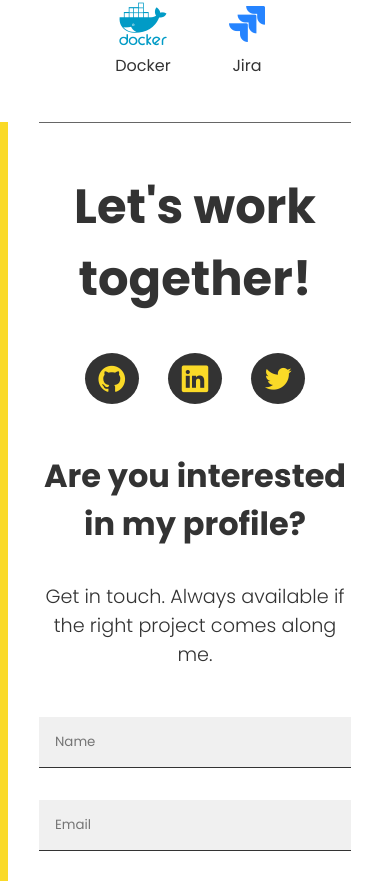
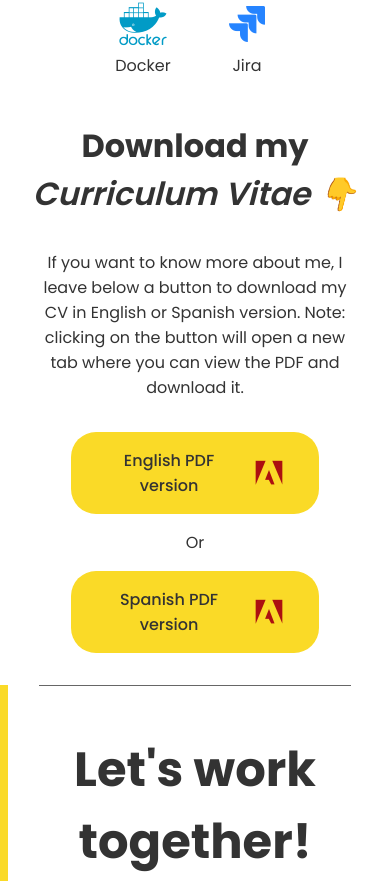
Before and after one commit to andyorozco96/My-Portfolio-APP, a React (Create React App) app: page / in a window 390 px wide. Shown: the part 6019-6900 px from the top of the page. Built offline with nearby package versions, Linux system fonts and the light colour scheme.

Commit message:
(feature) New download section finished and responsive.

```diff
--- a/src/App.jsx
+++ b/src/App.jsx
@@ -1,6 +1,7 @@
 import React, { useContext } from "react";
 import About from "./components/About";
 import Contact from "./components/Contact";
+import Download from "./components/Download";
 import Introduction from "./components/Introduction";
 import ProductList from "./components/ProductList";
 import Skills from "./components/Skills";
@@ -21,6 +22,7 @@ const App = () => {
       <About />
       <ProductList />
       <Skills />
+      <Download />
       <Contact />
     </div>
   );
--- /dev/null
+++ b/src/components/Download.jsx
@@ -0,0 +1,43 @@
+import React, { useContext } from "react";
+import { ThemeContext } from "../context";
+import CVEnglish from "../downloads/CV_OROZCO-ANDRES_ENGLISH.pdf";
+import CVEspañol from "../downloads/CV_OROZCO-ANDRES_ESPAÑOL.pdf";
+
+import style from "../sass/components/_download.module.scss";
+function Download() {
+  const theme = useContext(ThemeContext);
+
+  const { state } = theme;
+  return (
+    <div className={style.d}>
+      <div className={style.dTexts}>
+        <h1 className={style.dTitle}>
+          Download my <span>Curriculum Vitae 👇</span>
+        </h1>
+        <p className={style.dDesc} style={{ color: state.darkMode && "white" }}>
+          If you want to know more about me, I leave below a button to download
+          my CV in English or Spanish version. Note: clicking on the button will
+          open a new tab where you can view the PDF and download it.
+        </p>
+      </div>
+
+      <div className={style.dContainer}>
+        <div className={style.dItem}>
+          <a href={CVEnglish} target="_blank">
+            English PDF version
+            <i class="uil uil-adobe"></i>
+          </a>
+        </div>
+        <span>Or</span>
+        <div className={style.dItem}>
+          <a href={CVEspañol} target="_blank">
+            Spanish PDF version
+            <i class="uil uil-adobe"></i>
+          </a>
+        </div>
+      </div>
+    </div>
+  );
+}
+
+export default Download;
--- /dev/null
+++ b/src/sass/components/_download.module.scss
@@ -0,0 +1,90 @@
+@import "../abstracts/variables";
+@import "../abstracts/reset";
+
+.d {
+  color: #333;
+  padding: 50px 100px;
+  display: flex;
+  flex-direction: column;
+  align-items: center;
+  text-align: center;
+  .dTexts {
+    display: flex;
+    flex-direction: column;
+    justify-content: center;
+    align-items: center;
+    width: 65%;
+
+    .dTitle {
+      font-size: 3rem;
+      margin-bottom: 2rem;
+
+      span {
+        //font-family: Arial, Helvetica, sans-serif;
+        font-style: italic;
+        font-weight: 600;
+      }
+    }
+
+    .dDesc {
+      width: 70%;
+      margin-bottom: 2rem;
+      color: #333;
+    }
+  }
+
+  .dContainer {
+    display: flex;
+    align-items: center;
+    gap: 1em;
+    .dItem {
+      a {
+        display: flex;
+        align-items: center;
+        justify-content: center;
+        width: 200px;
+        padding: 1em 1.5em;
+        border: none;
+        gap: 0;
+        background-color: $primary-color;
+        font-weight: 500;
+        border-radius: 25px;
+        text-decoration: none;
+        color: #333;
+        cursor: pointer;
+        i {
+          font-size: 2rem;
+          margin: 0px 10px;
+          color: rgb(172, 16, 16);
+        }
+      }
+    }
+  }
+}
+
+@media screen and (max-width: 480px) {
+  .d {
+    width: 100vw;
+    padding: 0px;
+    overflow: hidden;
+    .dTexts {
+      display: flex;
+      flex-direction: column;
+      justify-content: center;
+      width: 90%;
+
+      .dTitle {
+        font-size: 2rem;
+      }
+
+      .dDesc {
+        width: 90%;
+      }
+    }
+
+    .dContainer {
+      flex-direction: column;
+      margin-bottom: 2rem;
+    }
+  }
+}
--- a/src/sass/components/_skills.module.scss
+++ b/src/sass/components/_skills.module.scss
@@ -84,6 +84,10 @@
       .sTitle {
         font-size: 2rem;
       }
+
+      .sDesc {
+        width: 90%;
+      }
     }
 
     .sBackground {
```
Also changed, not shown: 2 other files (tests, documents, lock files or other folders).
